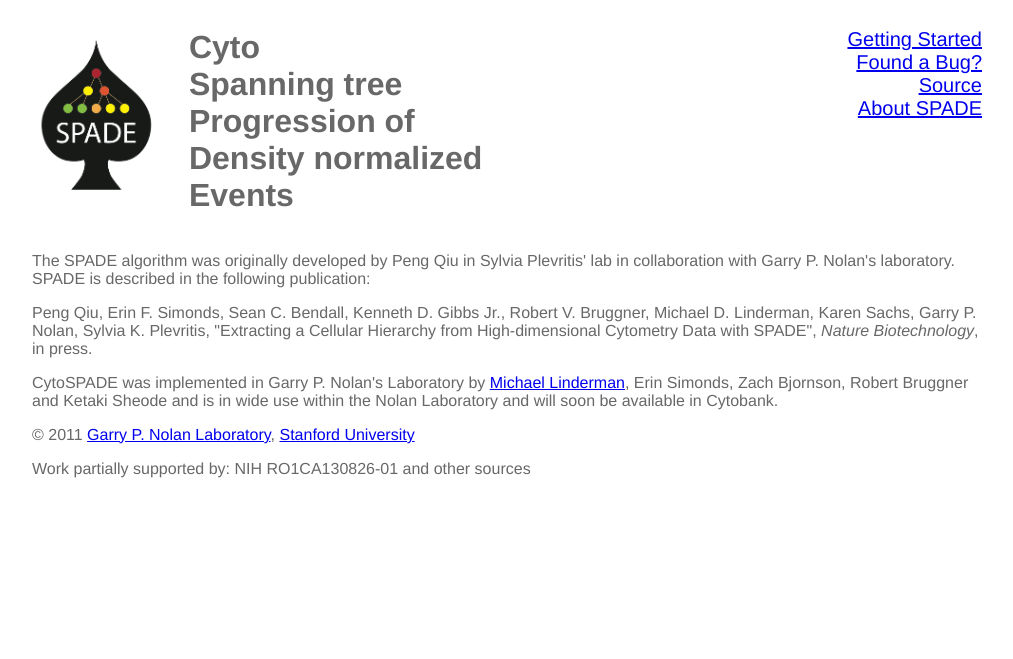
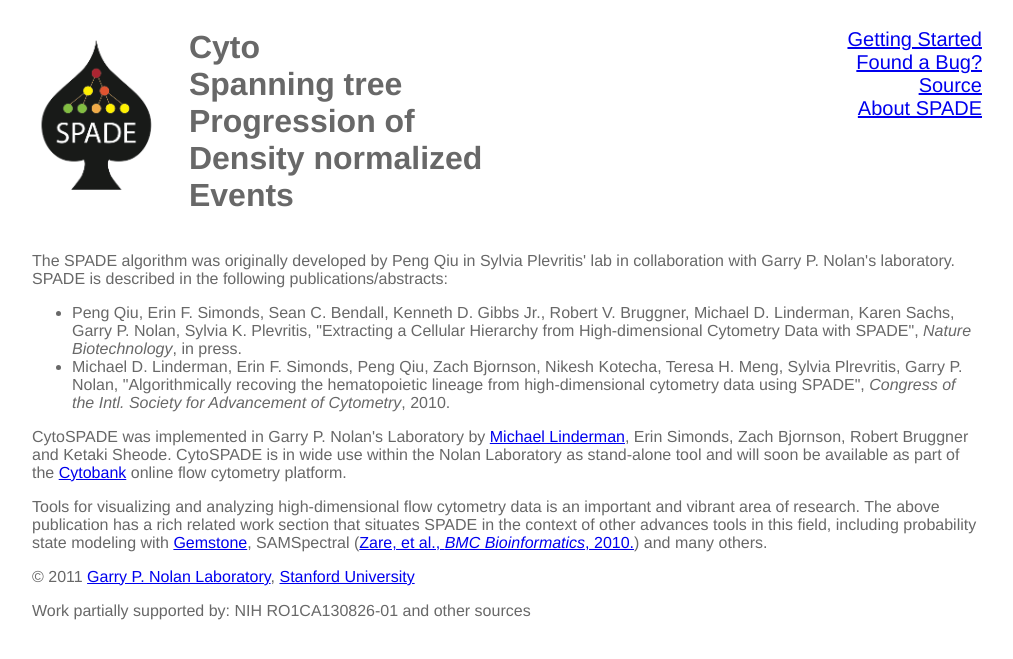
Before and after one commit to nolanlab/spade, a Jekyll site: the page built from about.html, in a window 1280 px wide. Shown: the top 659 px of the page, without its empty margins (133-1146 px from the left). Built offline with Jekyll 4.4.1, drawn with Linux system fonts in a browser that asks for light colours.

Commit message:
Add links/references to other flow analysis tools

```diff
--- a/about.html
+++ b/about.html
@@ -7,16 +7,36 @@
 ---
 <p>
 	The SPADE algorithm was originally developed by Peng Qiu in Sylvia Plevritis'
-	lab in collaboration with Garry P. Nolan's laboratory. SPADE is described in the following publication:
+	lab in collaboration with Garry P. Nolan's laboratory. SPADE is described in the following publications/abstracts:
 </p>
-<p>
+<ul>
+<li>
 	Peng Qiu, Erin F. Simonds, Sean C. Bendall, Kenneth D. Gibbs Jr., Robert V.
 	Bruggner, Michael D. Linderman, Karen Sachs, Garry P. Nolan, Sylvia K.
 	Plevritis, "Extracting a Cellular Hierarchy from High-dimensional Cytometry
 	Data with SPADE", <i>Nature Biotechnology</i>, in press.
-</p>
+</li>
+<li>
+	Michael D. Linderman, Erin F. Simonds, Peng Qiu, Zach Bjornson, Nikesh
+	Kotecha, Teresa H. Meng, Sylvia Plrevritis, Garry P. Nolan, "Algorithmically
+	recoving the hematopoietic lineage from high-dimensional cytometry data using
+	SPADE", <i>Congress of the Intl. Society for Advancement of Cytometry</i>,
+	2010.
+</li>
+</ul>
 <p>
 	CytoSPADE was implemented in Garry P. Nolan's Laboratory by
 	<a href='http://www.stanford.edu/~mlinderm'>Michael Linderman</a>, Erin
-	Simonds, Zach Bjornson, Robert Bruggner and Ketaki Sheode and is in wide use within the Nolan Laboratory and will soon be available in Cytobank.
+	Simonds, Zach Bjornson, Robert Bruggner and Ketaki Sheode. CytoSPADE is in
+	wide use within the Nolan Laboratory as stand-alone tool and will soon be
+	available as part of the <a href='//cytobank.org'>Cytobank</a> online flow
+	cytometry platform.
 </p>
+<p>
+	Tools for visualizing and analyzing high-dimensional flow cytometry data is
+	an important and vibrant area of research. The above publication has a rich
+	related work section that situates SPADE in the context of other advances
+	tools in this field, including probability state modeling with
+	<a href='//www.vsh.com/products/gemstone/'>Gemstone</a>, SAMSpectral
+	(<a href='//www.biomedcentral.com/1471-2105/11/403'>Zare, et al., <i>BMC Bioinformatics</i>, 2010.</a>) and many others.
+</p>
--- a/index.html
+++ b/index.html
@@ -24,8 +24,8 @@
 	<p>
 		CytoSPADE is a robust, modular and performant implementation of Qiu et al.'s
 		SPADE algorithm, including a rich GUI implemented as a plugin for the Cytoscape Network
-		Visualization platform. Explore these pages to get started with CytoSPADE, or
-		learn more about the algorithm or implementation.
+		Visualization platform. Explore these pages to <a href='//github.com/nolanlab/spade/wiki/GettingStarted'>get started</a> with CytoSPADE, and
+		to <a href='/about.html'>learn more</a> about the SPADE algorithm, the CytoSPADE implementation and other advanced tools for working with flow cytometry data, e.g., Gemstone, developed elsewhere.
 	</p>
 </div>
 <div class='right'>
```
